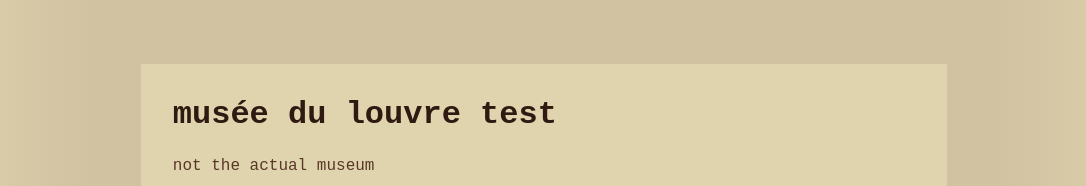
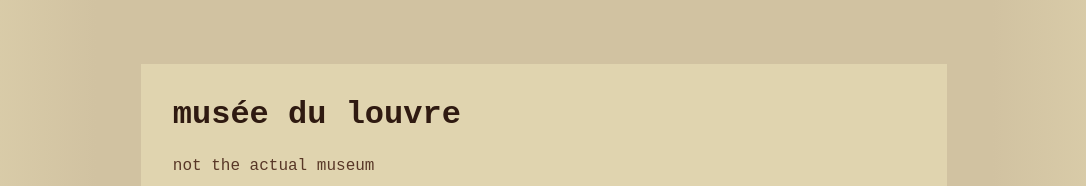
Before and after one commit to finchhes/system, a website: page index.html in a window 1280 px wide. Shown: the top 186 px of the page, without its empty margins (96-1182 px from the left). Drawn offline with Linux system fonts and the light colour scheme.

Commit message:
Update index.html

```diff
--- a/index.html
+++ b/index.html
@@ -11,7 +11,7 @@
     <body>
 		<main>
 
-			<h1 style="margin-top:0;">musée du louvre test</h1>
+			<h1 style="margin-top:0;">musée du louvre</h1>
 
 			<p>
 				not the actual museum <br />
```
